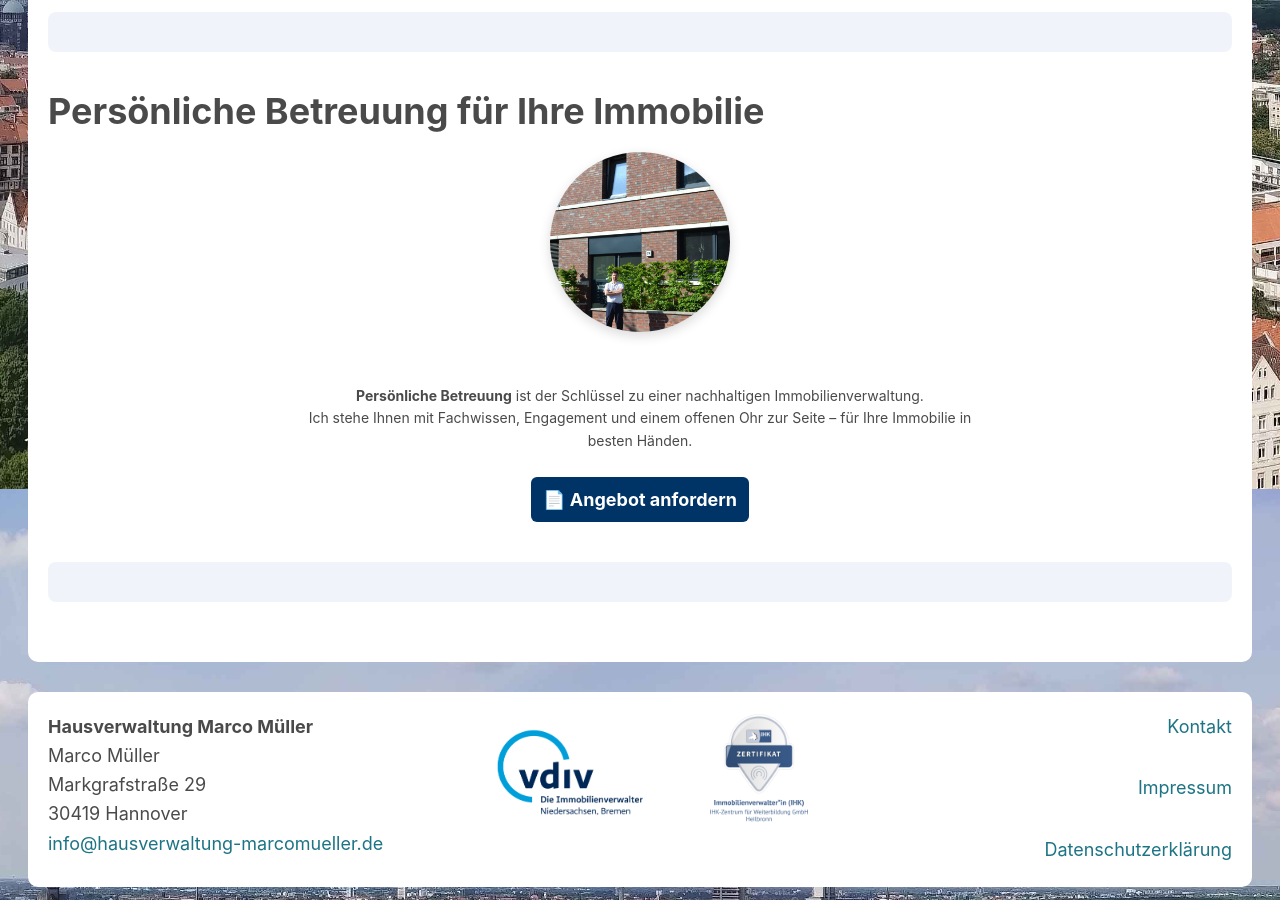
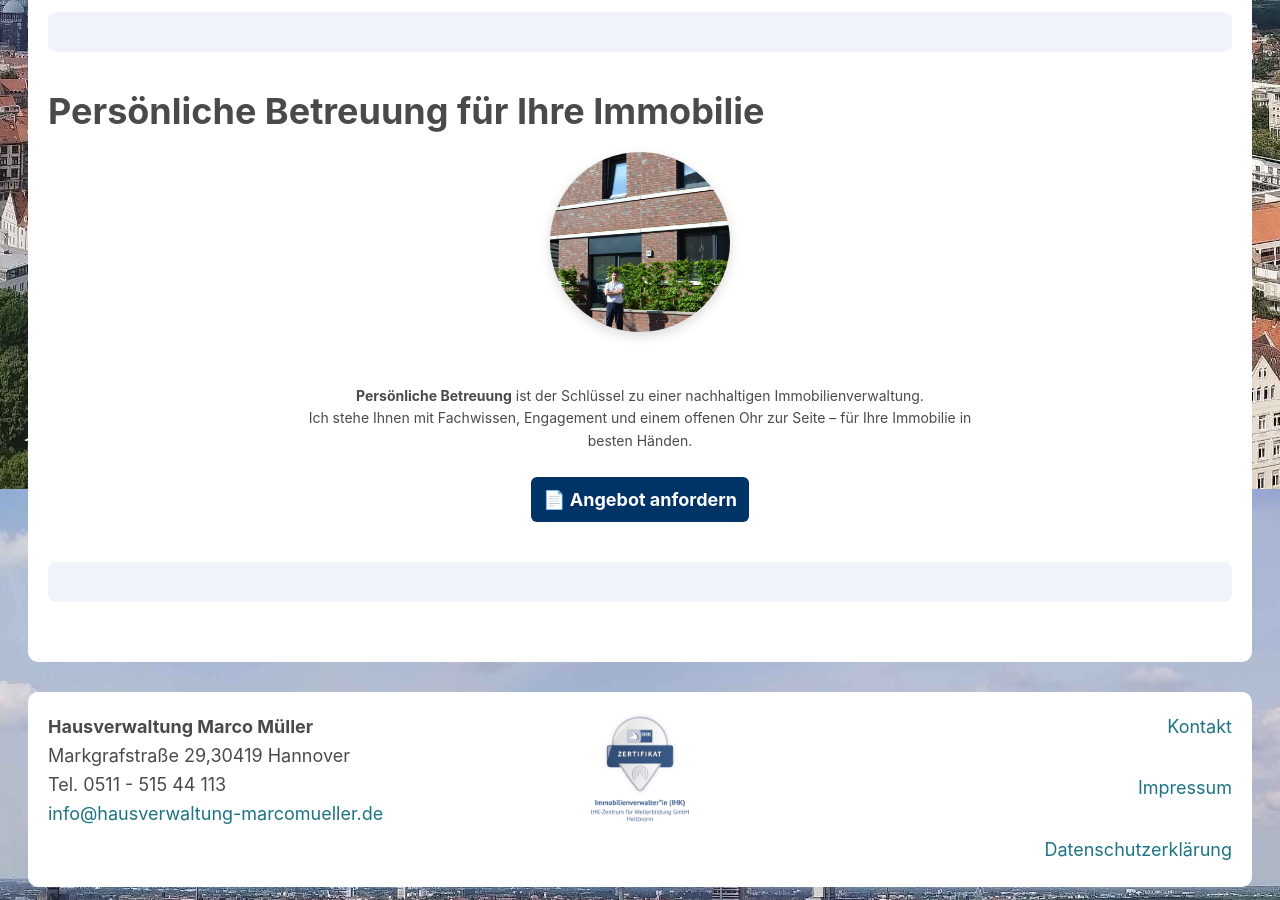
Before and after one commit to marek22k/hausverwaltung, a Jekyll site: the page built from index.md, in a window 1280 px wide and 900 px high, scrolled down 4911 px. Built offline with Jekyll 4.4.1, drawn with Linux system fonts in a browser that asks for light colours.

Commit message:
Update footer.html
VDIV Logo unsichtbar gemacht
Tel. Nummer aktualisiert
Footer bischen bessr angeodnet

```diff
--- a/_includes/footer.html
+++ b/_includes/footer.html
@@ -4,17 +4,18 @@
     <!-- Linke Spalte: Adresse -->
     <div class="footer-left">
       <strong>Hausverwaltung Marco Müller</strong><br>
-      Marco Müller<br>
-      Markgrafstraße 29<br>
-      30419 Hannover<br>
+      Markgrafstraße 29,30419 Hannover<br>
+      Tel. 0511 - 515 44 113 <br>
       <a href="mailto:info@hausverwaltung-marcomueller.de">info@hausverwaltung-marcomueller.de</a>
     </div>
 
     <!-- Mittlere Spalte: Logos -->
     <div class="footer-center">
+      <!--//Logo erstmal unsichtbar gemacht
       <a href="https://vdiv-niedersachsen-bremen.de/" target="_blank">
         <img src="/assets/img/vdivlogo.png" alt="VDIV Mitglied" class="footer-logo">
       </a>
+      -->
       <a href="https://badges.ihk-kompetenz.plus/assertion/f215ab3c-9e25-4efe-83a8-da10036371b5?id=..." target="_blank">
         <img src="/assets/img/nachweise-und-zertifikate/badge.png" alt="IHK Immobilienverwalter" class="footer-logo">
       </a>
```
